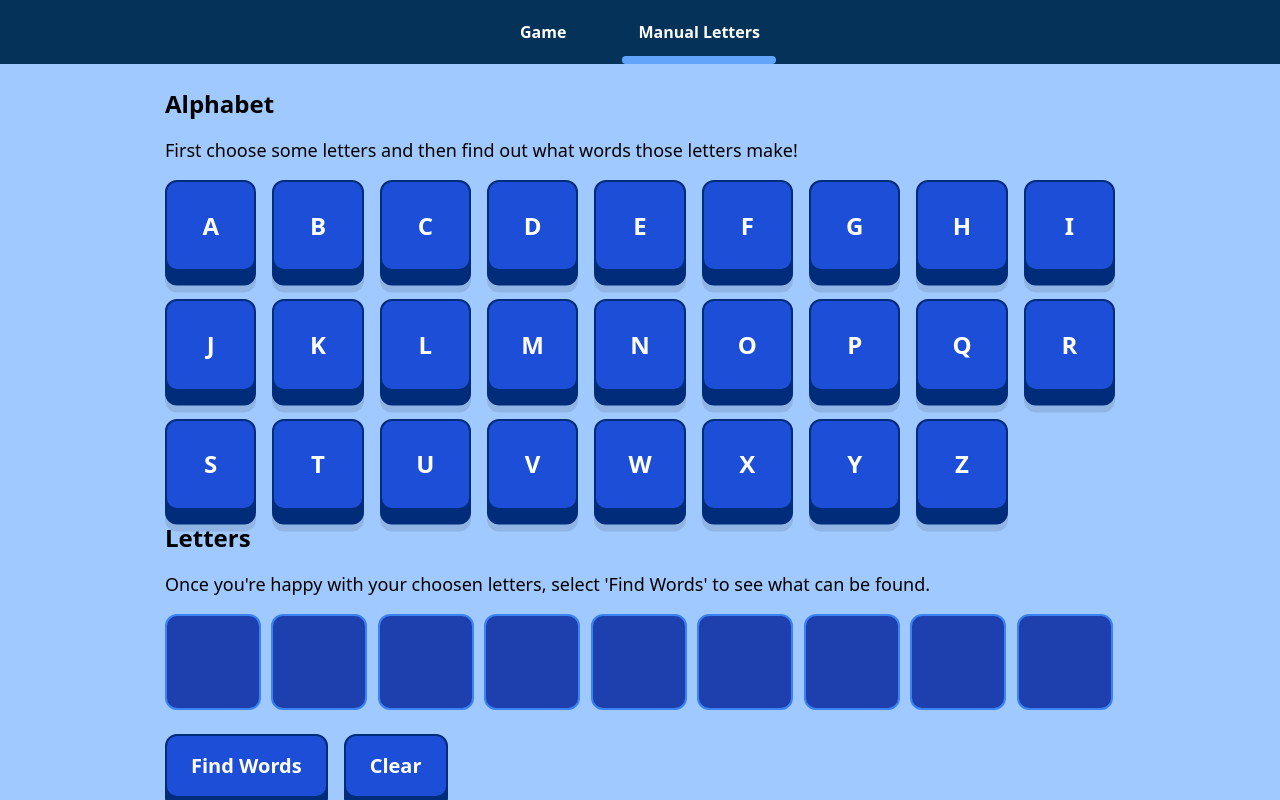
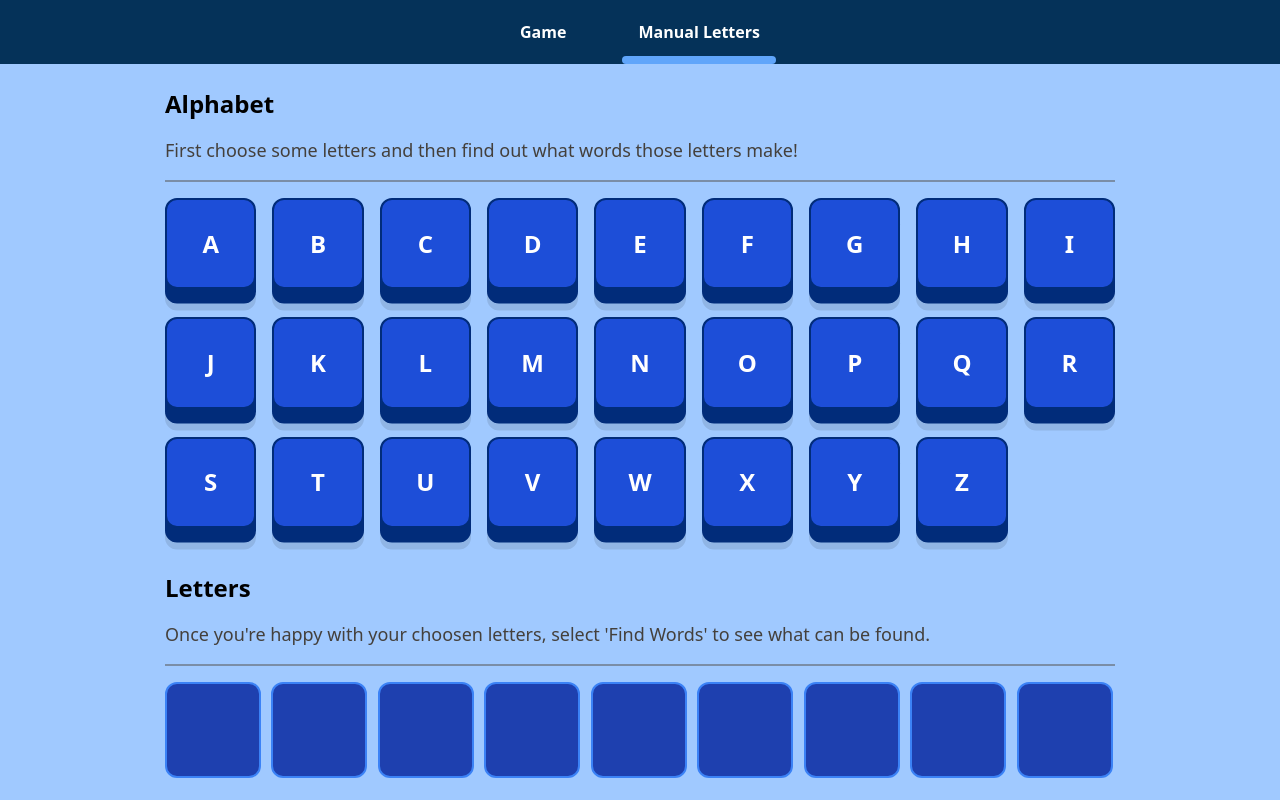
Before and after one commit to njacooper/countdown, a React (Create React App) app: page /manual in a window 1280 px wide. Shown: the top 800 px of the page. Built offline with nearby package versions, Linux system fonts and the light colour scheme.

Commit message:
Updated raised button styles to fix a bug where the button would move unexpectedly on hover.

```diff
--- a/src/output.css
+++ b/src/output.css
@@ -588,7 +588,6 @@ h3 {
   position: relative;
   top: 0px;
   margin: 0px;
-  margin-top: 0px;
   border-radius: 0.75rem;
   border-width: 2px;
   border-style: solid;
@@ -612,7 +611,6 @@ h3 {
 
 .raisedButton:hover {
   top: 0px;
-  margin: 0px;
   border-radius: 0.75rem;
   border-width: 2px;
   border-style: solid;
@@ -627,7 +625,6 @@ h3 {
 
 .raisedButton:active {
   top: 0.25rem;
-  margin: 0px;
   border-radius: 0.75rem;
   border-width: 2px;
   border-style: solid;
@@ -703,19 +700,21 @@ footer {
   }
 }
 
-.footerLinks p,  .footerLinks a {
+.footerLinks p,
+  .footerLinks a {
   padding-top: 1rem;
   padding-bottom: 1rem;
 }
 
 @media (min-width: 768px) {
-  .footerLinks p,  .footerLinks a {
+  .footerLinks p,
+  .footerLinks a {
     padding-top: 0px;
     padding-bottom: 0px;
   }
 }
 
-.footerLinks>a svg {
+.footerLinks > a svg {
   margin-right: 0.5rem;
 }
 
@@ -845,12 +844,20 @@ footer {
   margin-bottom: 1.5rem;
 }
 
+.mr-10 {
+  margin-right: 2.5rem;
+}
+
 .ml-4 {
   margin-left: 1rem;
 }
 
 .mt-6 {
   margin-top: 1.5rem;
+}
+
+.mt-8 {
+  margin-top: 2rem;
 }
 
 .box-content {
@@ -1073,6 +1080,14 @@ footer {
   border-width: 2px;
 }
 
+.border-b-2 {
+  border-bottom-width: 2px;
+}
+
+.border-b-4 {
+  border-bottom-width: 4px;
+}
+
 .border-solid {
   border-style: solid;
 }
@@ -1087,6 +1102,20 @@ footer {
   border-color: rgb(59 130 246 / var(--tw-border-opacity));
 }
 
+.border-stone-400 {
+  --tw-border-opacity: 1;
+  border-color: rgb(168 162 158 / var(--tw-border-opacity));
+}
+
+.border-stone-600 {
+  --tw-border-opacity: 1;
+  border-color: rgb(87 83 78 / var(--tw-border-opacity));
+}
+
+.border-opacity-50 {
+  --tw-border-opacity: 0.5;
+}
+
 .bg-blue-500 {
   --tw-bg-opacity: 1;
   background-color: rgb(59 130 246 / var(--tw-bg-opacity));
@@ -1299,8 +1328,27 @@ footer {
   color: rgb(87 83 78 / var(--tw-text-opacity));
 }
 
+.text-stone-700 {
+  --tw-text-opacity: 1;
+  color: rgb(68 64 60 / var(--tw-text-opacity));
+}
+
+.text-stone-800 {
+  --tw-text-opacity: 1;
+  color: rgb(41 37 36 / var(--tw-text-opacity));
+}
+
+.text-stone-900 {
+  --tw-text-opacity: 1;
+  color: rgb(28 25 23 / var(--tw-text-opacity));
+}
+
 .underline {
   text-decoration-line: underline;
+}
+
+.opacity-60 {
+  opacity: 0.6;
 }
 
 .outline {
```
Also changed, not shown: src/input.css (+26 -32 lines).
